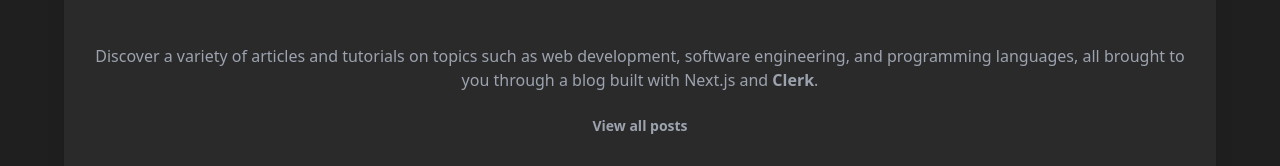
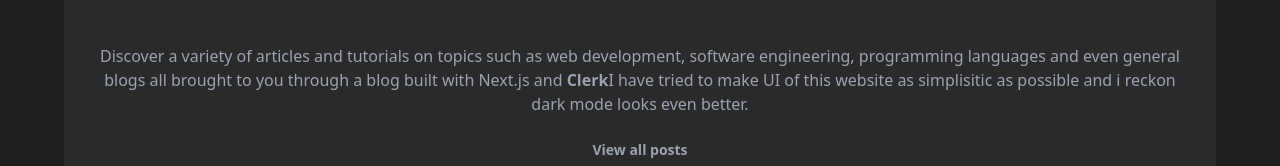
Before and after one commit to tawkeer1/bloggingapp, a Next.js app: page / in a window 1280 px wide. Shown: the part 228-394 px from the top of the page. Built offline with nearby package versions, Linux system fonts and the light colour scheme; no server answers.

Commit message:
added some content to typewriterheader

```diff
--- a/src/app/components/TypeWriterHeader.jsx
+++ b/src/app/components/TypeWriterHeader.jsx
@@ -38,7 +38,7 @@
         </div>
         <p className="text-gray-600 dark:text-gray-400 text-sm sm:text-base">
           Discover a variety of articles and tutorials on topics such as web
-          development, software engineering, and programming languages, all
+          development, software engineering, programming languages and even general blogs all
           brought to you through a blog built with Next.js and{" "}
           <a
             href="https://go.clerk.com/fgJHKlt"
@@ -47,7 +47,7 @@
           >
             Clerk
           </a>
-          .
+          I have tried to make UI of this website as simplisitic as possible and i reckon dark mode looks even better.
         </p>
         <Link
           href="/search"
```
